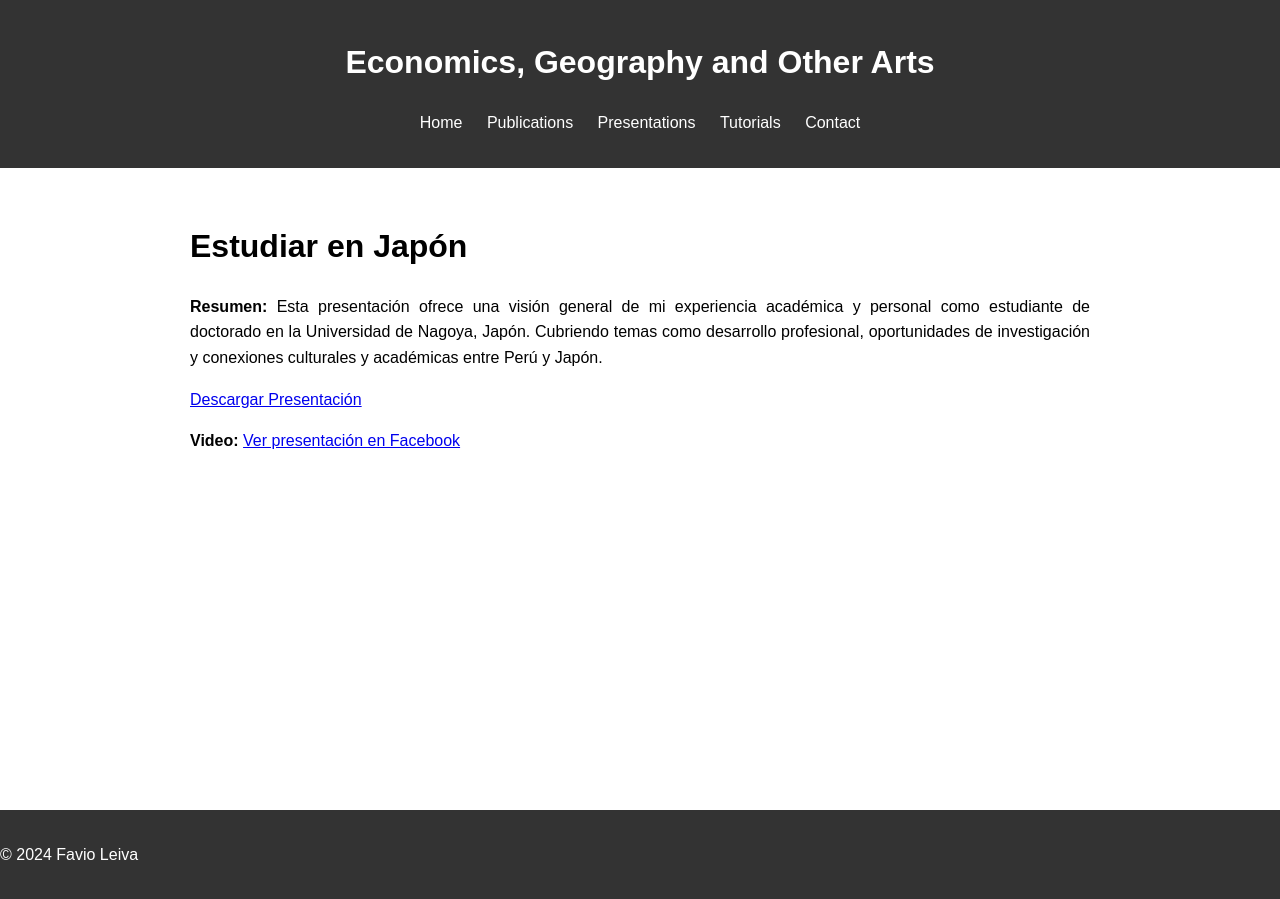
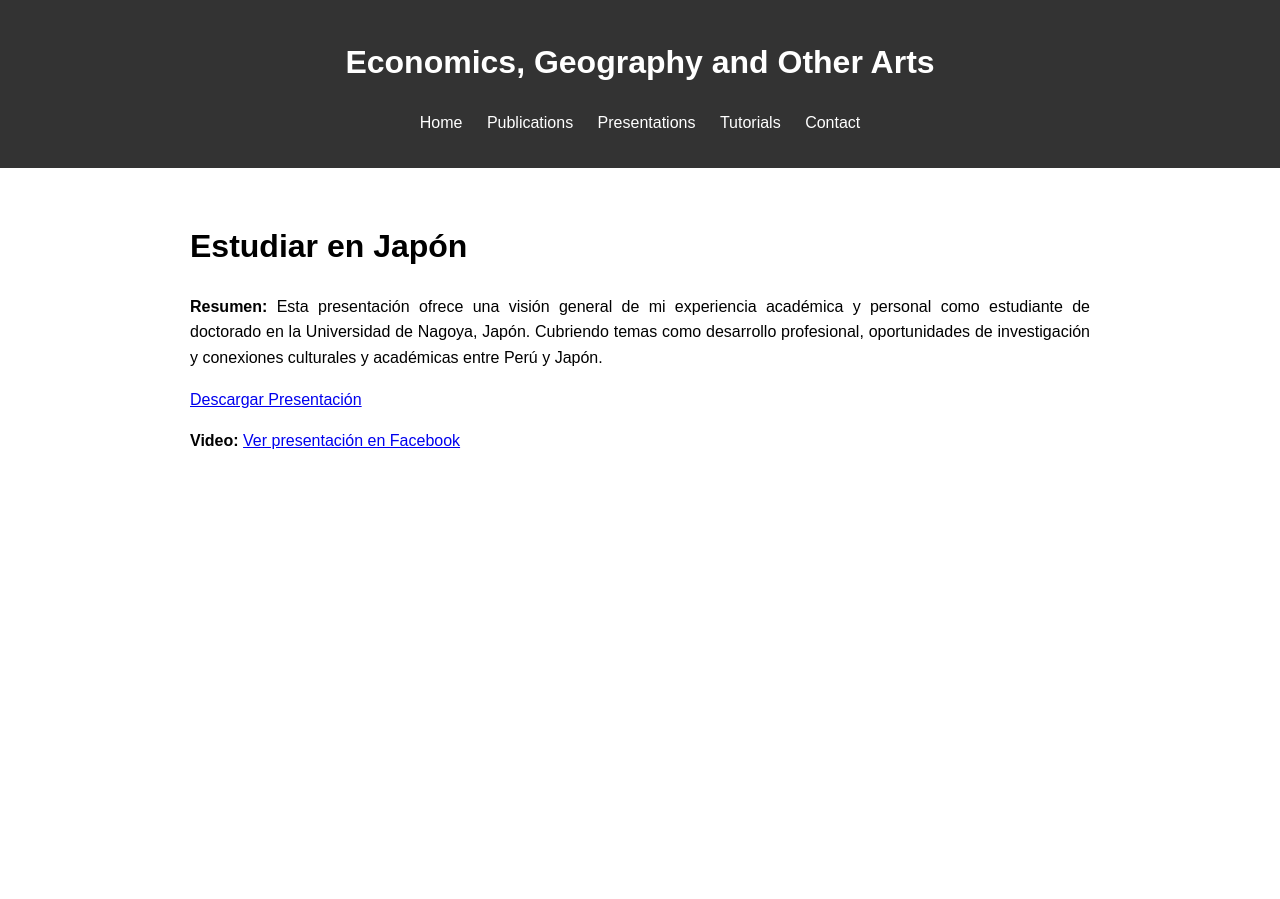
Before and after one commit to Favioleiva/favioleiva.github.io, a Jekyll site: the page built from presentations.md, in a window 1280 px wide. Built offline with Jekyll 4.4.1, drawn with Linux system fonts in a browser that asks for light colours.

Commit message:
Update default.html

```diff
--- a/_layouts/default.html
+++ b/_layouts/default.html
@@ -25,8 +25,5 @@
     <main>
         {{ content }}
     </main>
-    <footer>
-        <p>&copy; 2024 Favio Leiva</p>
-    </footer>
 </body>
 </html>
```
